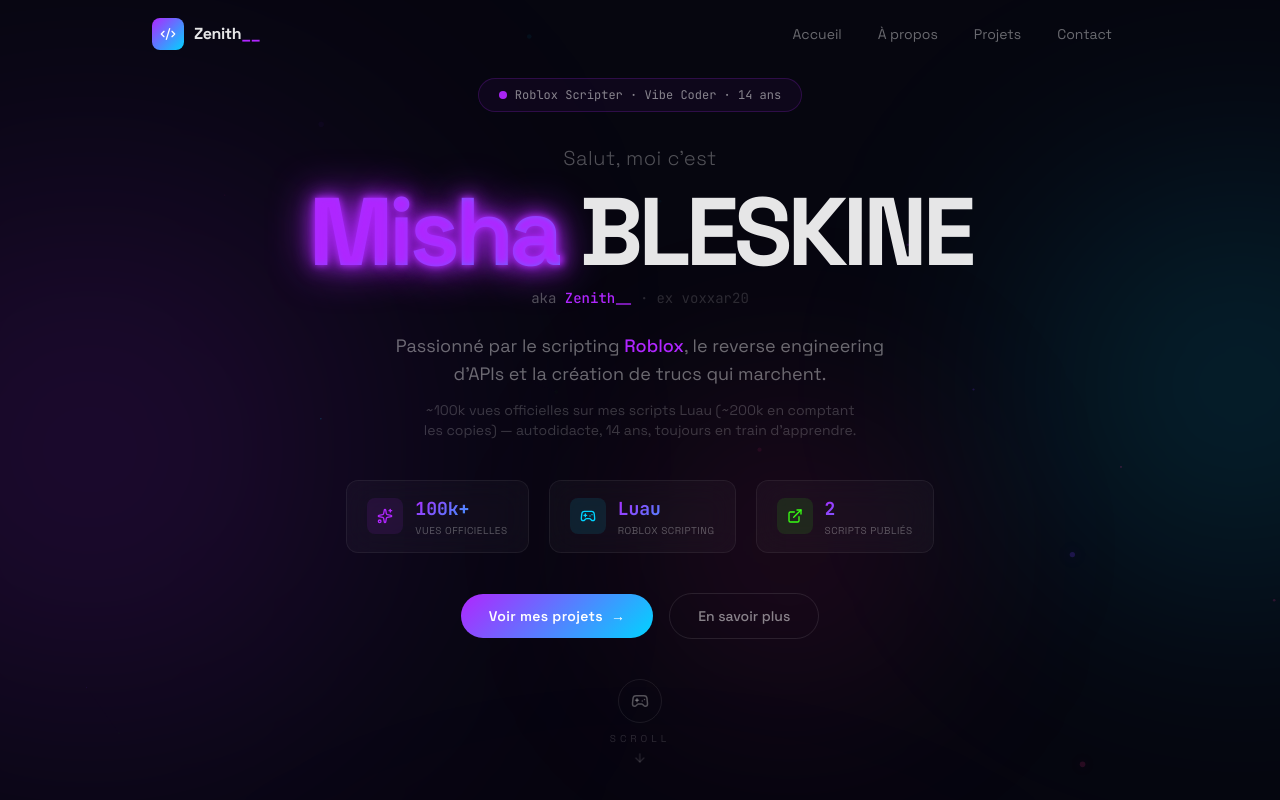
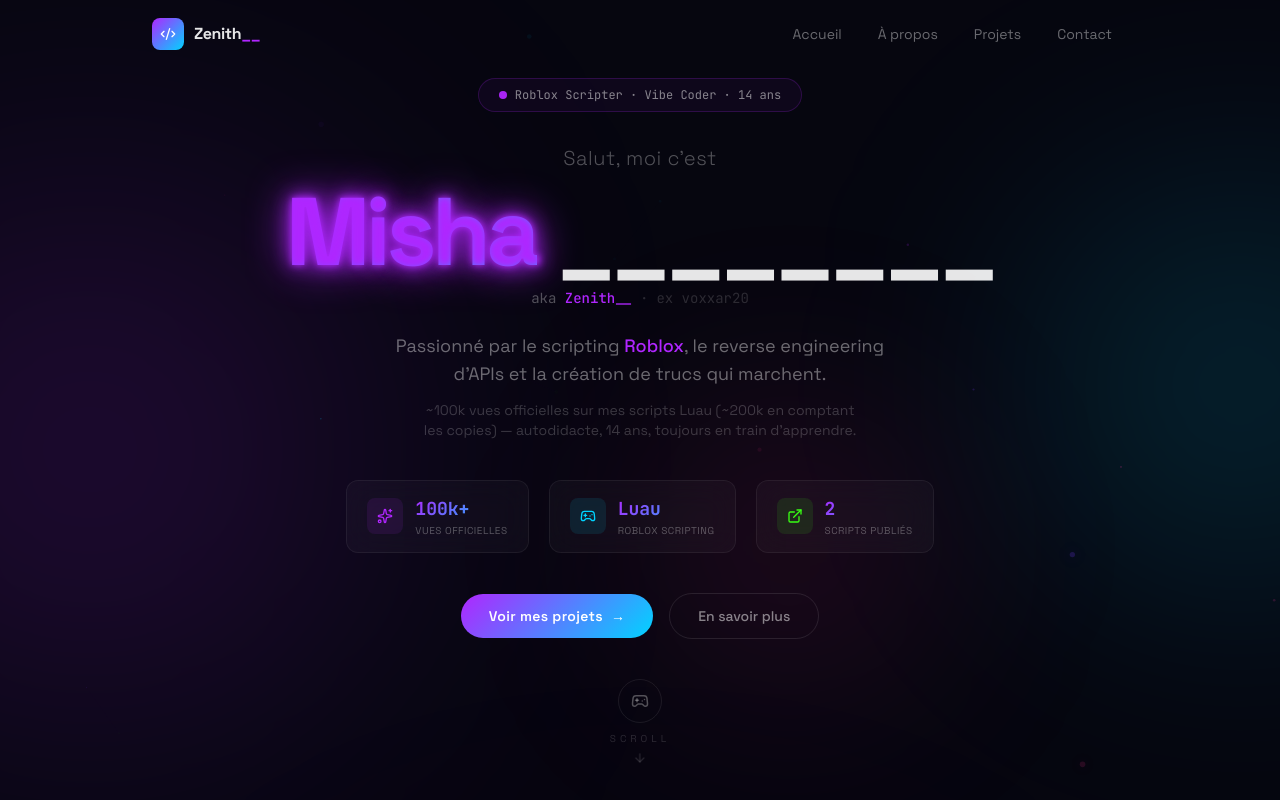
Before and after one commit to mbleskine-droid/Cv, a React (Vite) app: page / in a window 1280 px wide. Shown: the top 800 px of the page. Built offline with nearby package versions, Linux system fonts and the light colour scheme.

Commit message:
Update Hero component name display

```diff
--- a/src/components/Hero.tsx
+++ b/src/components/Hero.tsx
@@ -42,7 +42,7 @@
         {/* Name */}
         <h1 className="text-5xl sm:text-7xl lg:text-8xl font-black tracking-tighter mb-2 leading-none">
           <span className="text-gradient animate-neon-pulse">Misha</span>
-          <span className="text-white/90"> BLESKINE</span>
+          <span className="text-white/90"> ________</span>
         </h1>
 
         {/* Pseudo */}
```
